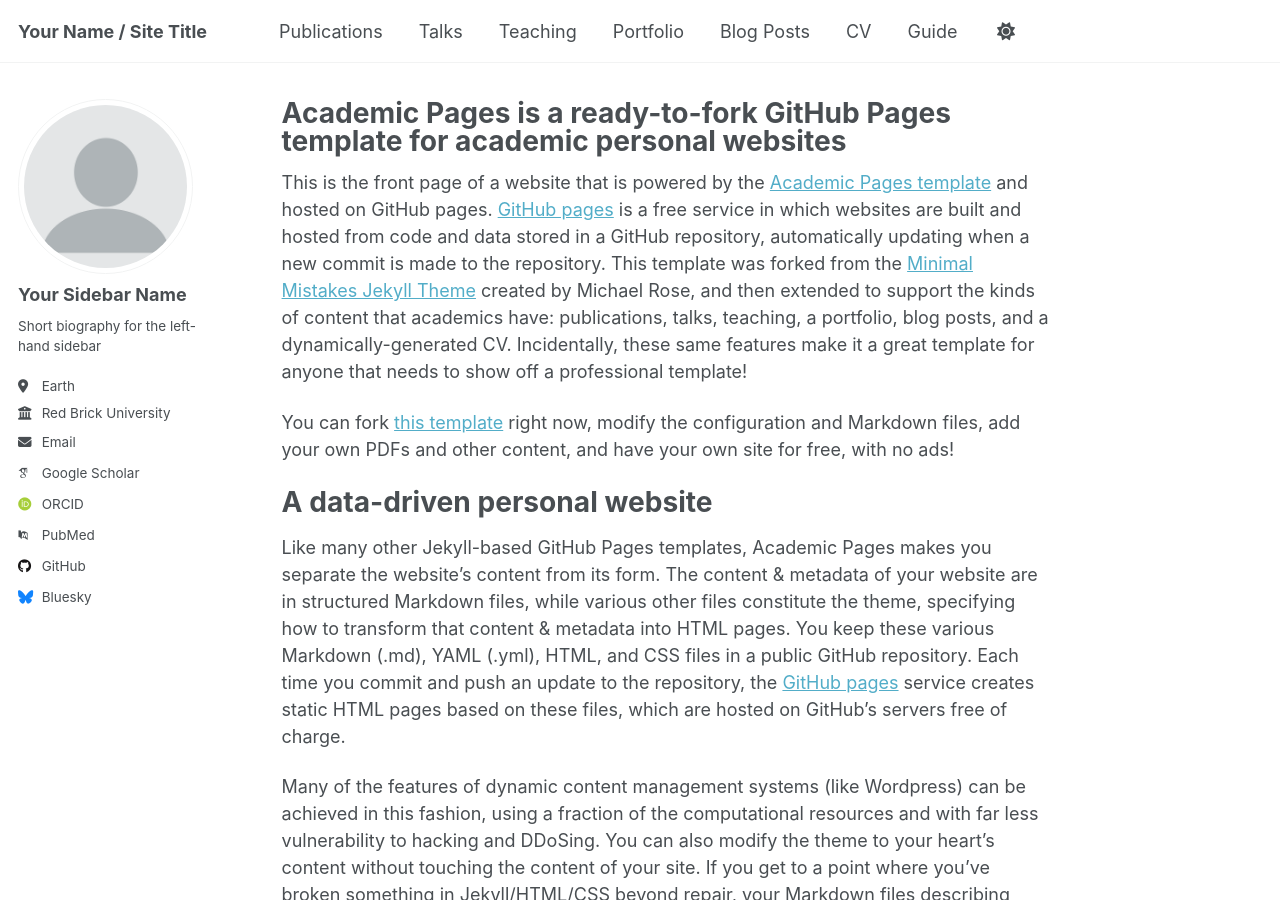
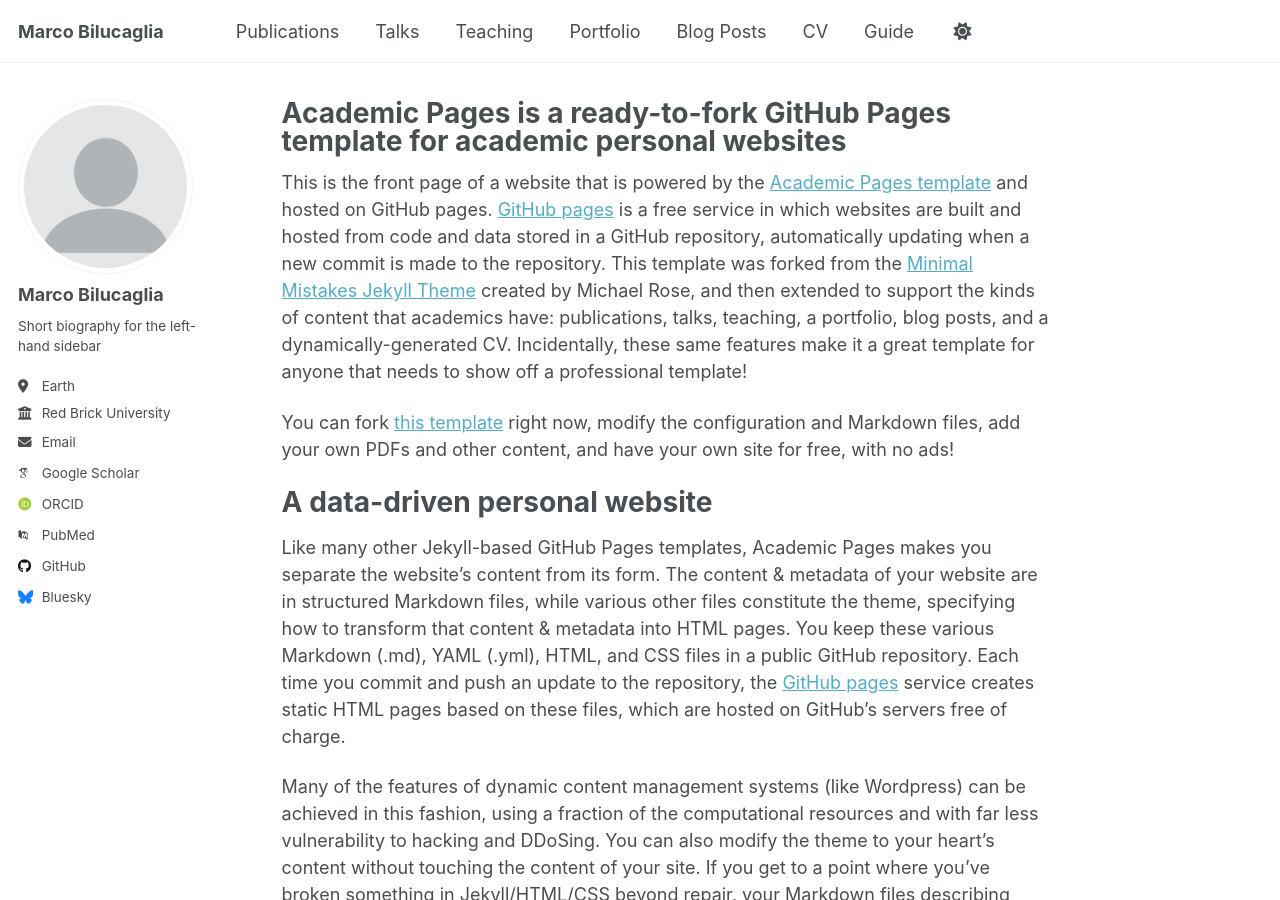
Before and after one commit to mbilucaglia/mbilucaglia.github.io, a Jekyll site: the page built from _pages/about.md, in a window 1280 px wide and 900 px high. Built offline with Jekyll 4.4.1, drawn with Linux system fonts in a browser that asks for light colours; some web fonts are replaced; a script that is not in the unit is left out.

Commit message:
Update _config.yml

```diff
--- a/_config.yml
+++ b/_config.yml
@@ -9,14 +9,14 @@
 # Basic Site Settings
 locale                   : "en-US"
 site_theme               : "default" # Currently available options are "default", "air"
-title                    : "Your Name / Site Title"
+title                    : "Marco Bilucaglia"
 title_separator          : "-"
 name                     : &name "Your Name"
-description              : &description "Your Name's academic portfolio"   # Update this with a general description of your site, this is the default if not overridden by a page
-url                      : https://academicpages.github.io # The base hostname & protocol for your site e.g. "https://[your GitHub username].github.io",
+description              : &description "Marco Bilucaglia's academic portfolio"   # Update this with a general description of your site, this is the default if not overridden by a page
+url                      : https://mbilucaglia.github.io # The base hostname & protocol for your site e.g. "https://[your GitHub username].github.io",
                                                            # or if you already have some other page hosted on Github then use "https://[your GitHub username].github.io/[Your Repo Name]"
 baseurl                  : "" # the subpath of your site, e.g. "/blog"
-repository               : "academicpages/academicpages.github.io"
+repository               : "mbilucaglia/mbilucaglia.github.io"
 
 # Site Author - The following control what appear as part of the author content on the side bar.
 #               If a field is blank the icon and link will not appear, otherwise it will be shown.
@@ -24,7 +24,7 @@
 author:
   # Biographic information
   avatar           : "profile.png"
-  name             : "Your Sidebar Name"
+  name             : "Marco Bilucaglia"
   pronouns         : # example: "she/her"
   bio              : "Short biography for the left-hand sidebar"
   location         : "Earth"
```
